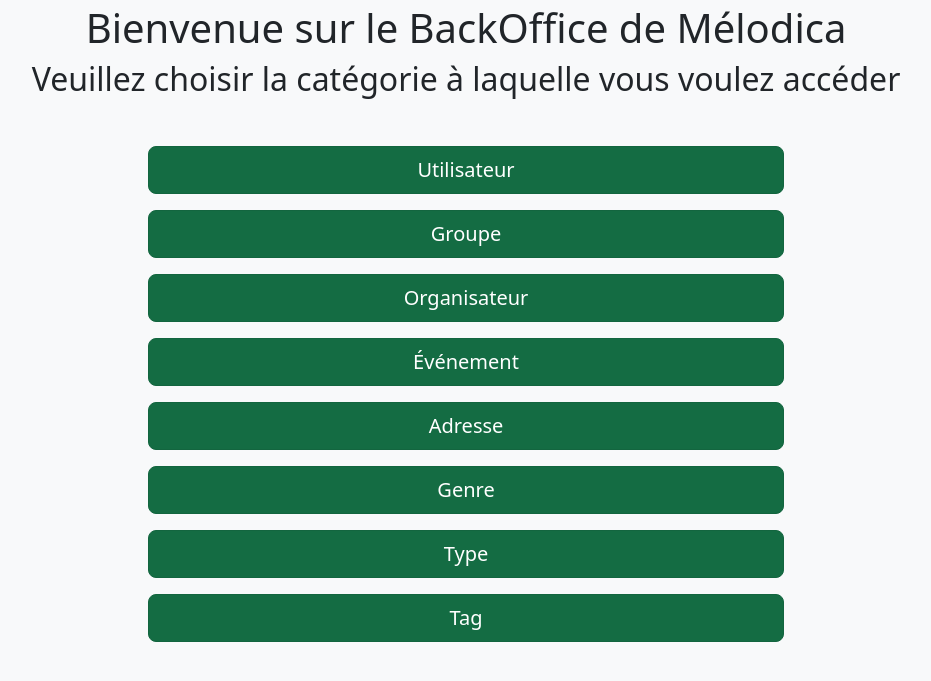
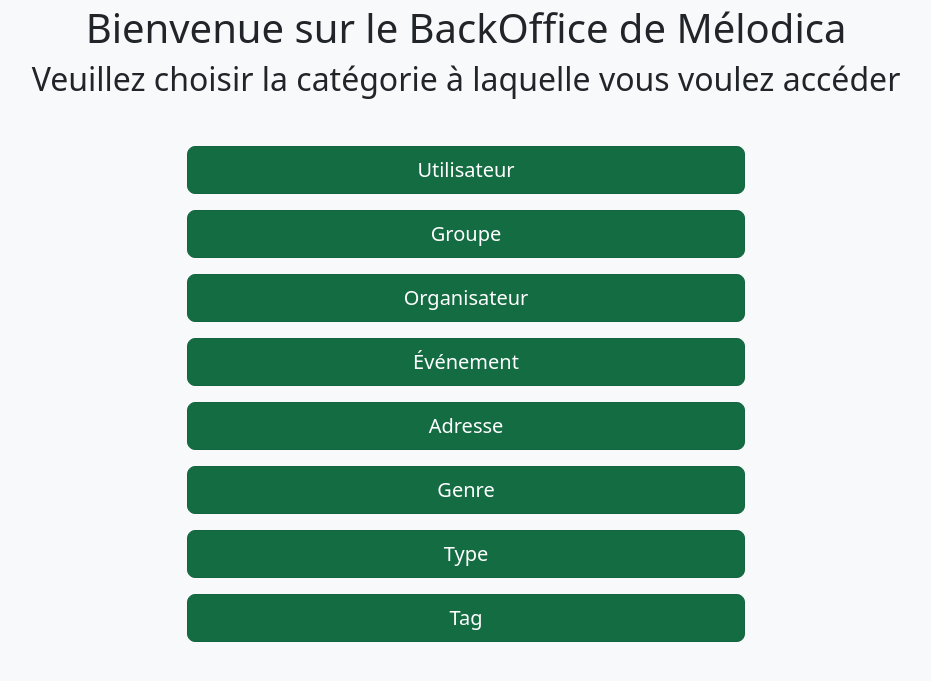
Before and after one commit to RomanBeldent/melodica-back, a Symfony app: template templates/main/index.html.twig in a window 1280 px wide. Shown: the top 681 px of the page, without its empty margins (174-1105 px from the left). Run offline with Twig, Linux system fonts and the light colour scheme; the template is opened without the code that fills it, so the values that code supplies are empty; some libraries are stand-ins or nearby versions.

Commit message:
test container

```diff
--- a/templates/main/index.html.twig
+++ b/templates/main/index.html.twig
@@ -4,6 +4,7 @@
 {% endblock %}
 
 {% block body %}
+<div class=container-sm>
 	<h1 class='mb-2'  align='center'>Bienvenue sur le BackOffice de Mélodica</h1>
 	<h2 class='mb-5' align='center'>Veuillez choisir la catégorie à laquelle vous voulez accéder</h2>
 	<div class="col-md-6 offset-md-3 row align-items-center">
@@ -16,4 +17,5 @@
 		<a href="{{ path('back_type_list') }}" class="mb-3 btn btn-success btn-lg active" role="button" aria-pressed="true">Type</a>
 		<a href="{{ path('back_tag_list') }}" class="mb-3 btn btn-success btn-lg active" role="button" aria-pressed="true">Tag</a>
 	</div>
+</div>
 {% endblock %}
```
